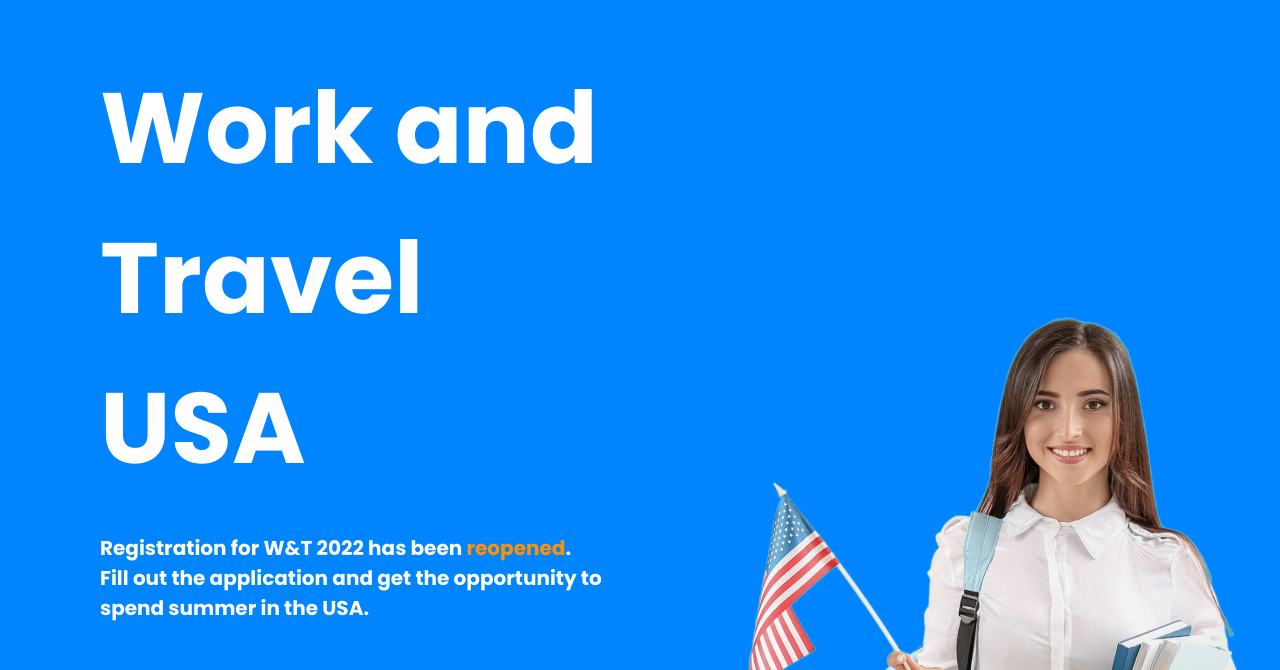
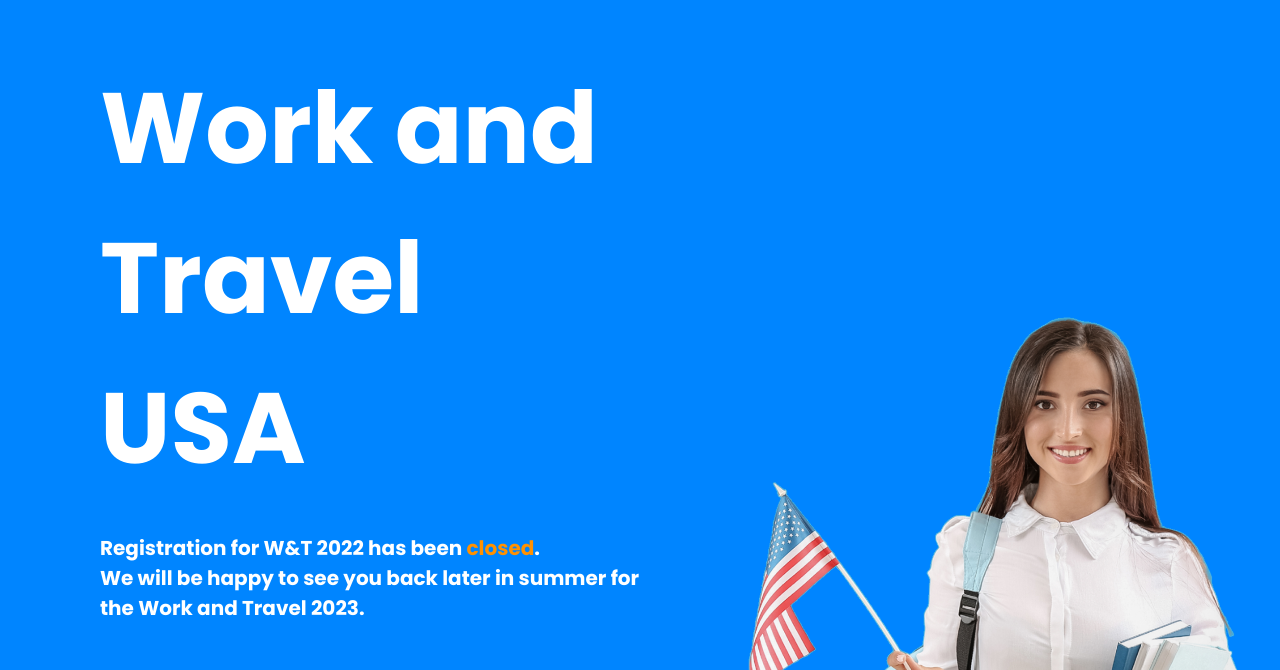
Before and after one commit to khassanboi/globalfriends-wt-page, a plain HTML site: page index.html in a window 1280 px wide. Shown: the part 129-799 px from the top of the page. Drawn offline with Linux system fonts and the light colour scheme.

Commit message:
update: close application

```diff
--- a/index.html
+++ b/index.html
@@ -55,8 +55,8 @@
     <main class="header__content">
       <div class="header__left">
         <h1 class="header__text">Work and Travel USA</h1>
-        <h3>Registration for W&T 2022 has been <span>reopened</span>. <br> Fill out the application and get the opportunity to
-          spend summer in the USA.</h3>
+        <h3>Registration for W&T 2022 has been <span>closed</span>. <br> We will be happy to see you back later in
+          summer for the Work and Travel 2023.</h3>
         <a href="https://docs.google.com/forms/d/e/1FAIpQLSfDd328VHT9gM_-V200xZr2rlfc85QFzR5LOTCe5wzsDkLpbA/viewform"
           class="btn btn--lg" target="_blank">Register &#8594;</a>
       </div>
@@ -94,12 +94,15 @@
           <img src="images/maria.jpg" alt="Dildora">
           <h4 class="name white">Maria Kudryavtseva <br> <span>Operations Manager</span></h4>
         </div>
-        </div>
-        <div class="event__text">
-          <p class="text">If you want to have free face-to-face consultation about Work and Travel, Camp Counselor or Internship
-            programs with one of our Operations Managers, book a slot on a Calendly. The consultation will be organized at our
-            office.</p>
-          <a href="https://calendly.com/global-friends/consultation" class="btn btn--lg" target="_blank">Book a slot &#8594;</a>
+      </div>
+      <div class="event__text">
+        <p class="text">If you want to have free face-to-face consultation about Work and Travel, Camp Counselor or
+          Internship
+          programs with one of our Operations Managers, book a slot on a Calendly. The consultation will be organized at
+          our
+          office.</p>
+        <a href="https://calendly.com/global-friends/consultation" class="btn btn--lg" target="_blank">Book a slot
+          &#8594;</a>
       </div>
     </div>
   </section>
```
